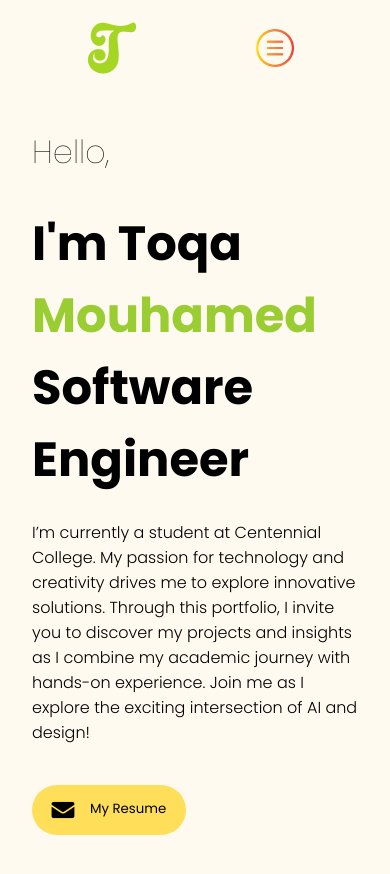
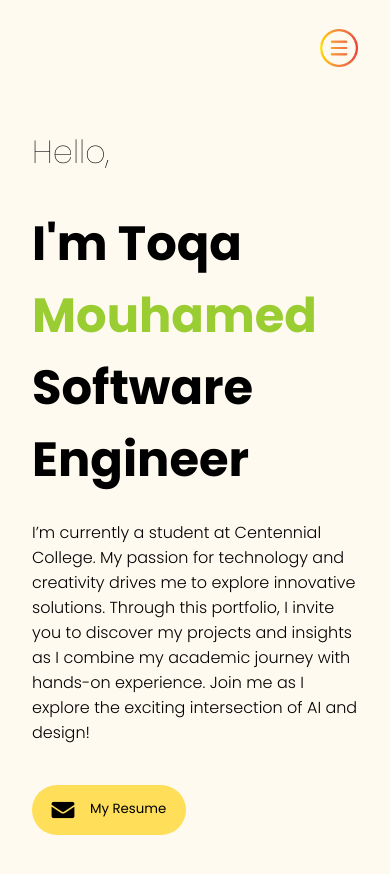
Before and after one commit to tmouhamed/toqa-portfolio, a React (Create React App) app: page / in a window 390 px wide. Shown: the top 874 px of the page. Built offline with nearby package versions, Linux system fonts and the light colour scheme.

Commit message:
updated navbar in mobile view

```diff
--- a/src/components/navbar/navbar.css
+++ b/src/components/navbar/navbar.css
@@ -69,7 +69,11 @@
     .mob_menu_icon {
         display: flex;
     }
-    .desktop_menu, .desktop_menu_btn{
+    .desktop_menu, .desktop_menu_btn,.navbar_logo {
         display: none;
     }
+    .navbar {
+        padding: 0 1rem;
+        justify-content: flex-end;
+    }
 }
```
